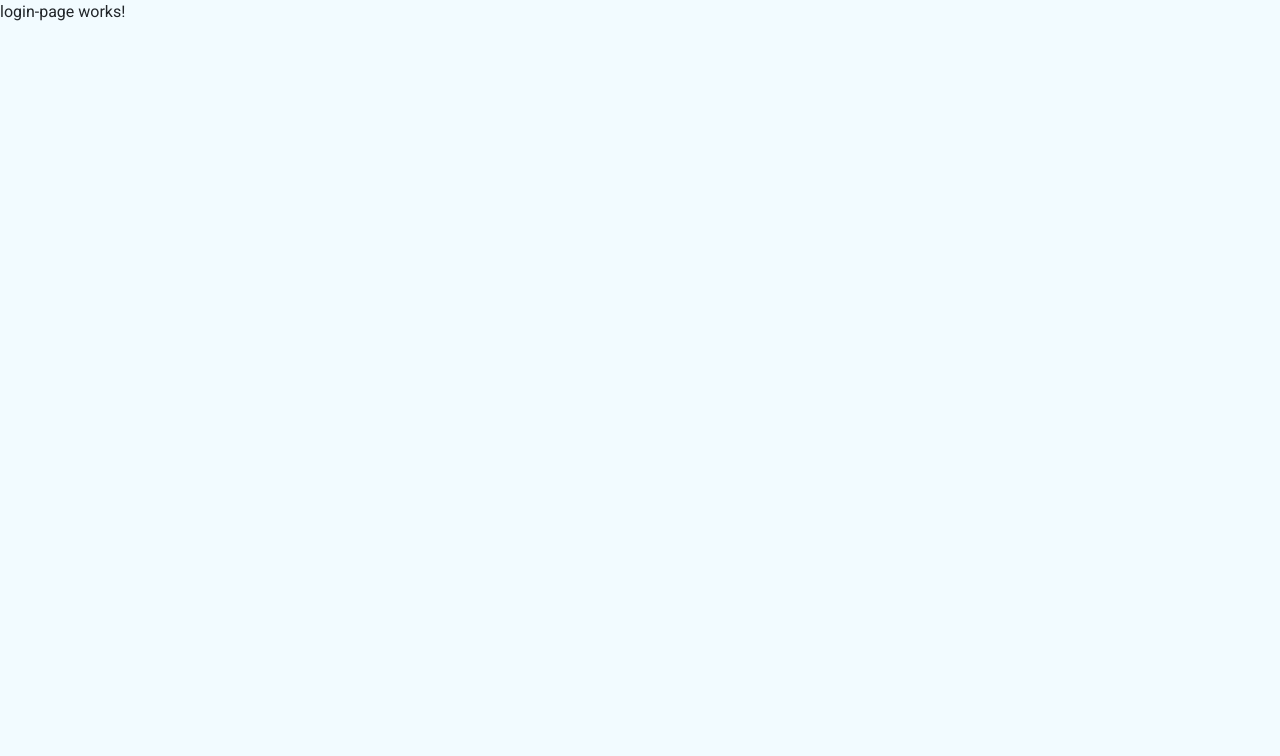
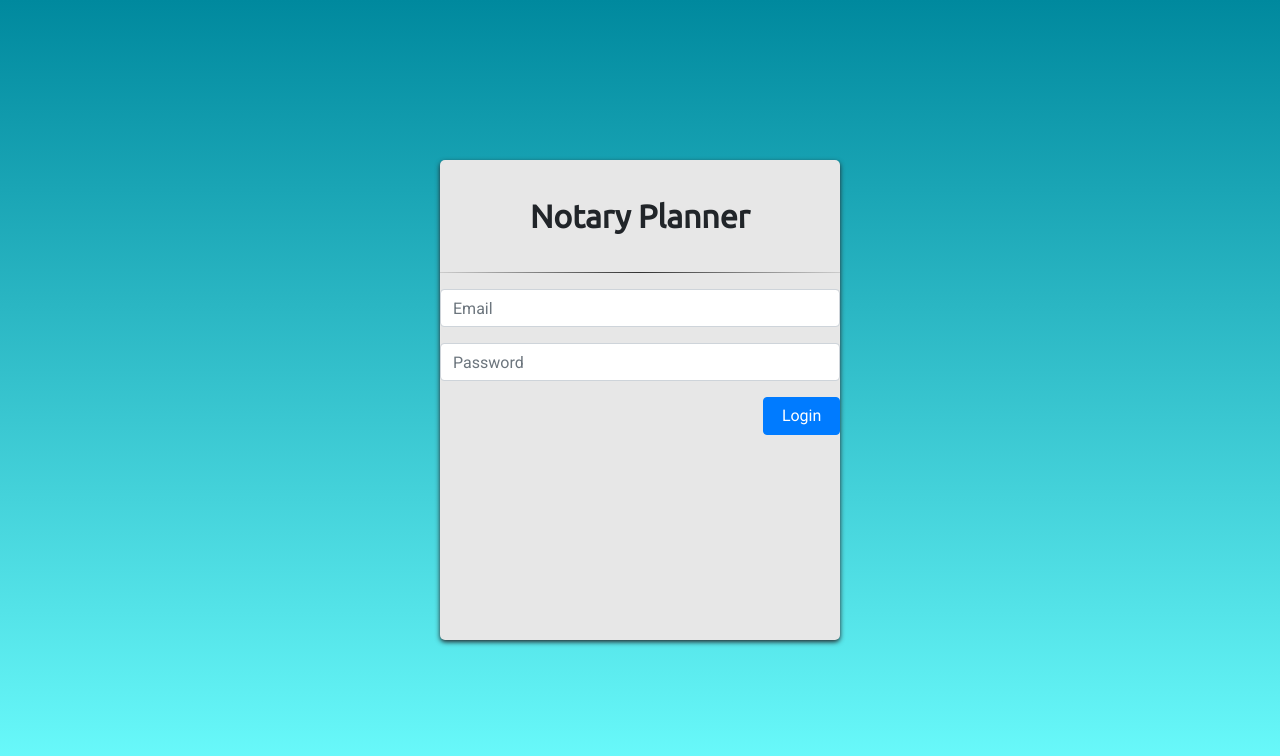
Before and after one commit to AudioHouse/Notary-Tracker, an Angular app in the folder frontend/: page /login in a window 1280 px wide. Shown: the top 756 px of the page. Built offline with nearby package versions, Linux system fonts and the light colour scheme.

Commit message:
Add structure for login page

```diff
--- a/frontend/src/app/main/components/main-navbar/main-navbar.component.scss
+++ b/frontend/src/app/main/components/main-navbar/main-navbar.component.scss
@@ -12,6 +12,7 @@ header {
     box-shadow: 0px 1px 8px;
 
     p {
+        transition: all 0.5s ease;
         color: white;
         text-decoration: none;
         background-color: $primary-dark;
@@ -21,6 +22,10 @@ header {
         text-align: center;
         padding-top: 1rem;
         font-size: 1.3em;
+
+        &:hover {
+            width: 16rem;
+        }
     }
 
     nav {
--- a/frontend/src/app/main/login-page/login-page.component.html
+++ b/frontend/src/app/main/login-page/login-page.component.html
@@ -1 +1,25 @@
-<p>login-page works!</p>
+<div class="background-color">
+    <div class="horizontal-align">
+        <div class="vertical-align">
+            <div class="login-header">
+                <p>Notary Planner</p>
+                <hr>
+            </div>
+            <div class="login-form-container">
+                <form>
+                    <div class="form-group">
+                        <input id="email" type="text" class="form-control" placeholder="Email" name="email" required>
+                      </div>
+                      <div class="form-group">
+                        <input id="password" type="password" class="form-control" placeholder="Password" name="password" required>
+                      </div>
+                      <div style="text-align: end;">
+                        <button class="btn btn-primary" type="submit" style="width: 6vw">
+                          <div>Login</div>
+                        </button>
+                      </div>
+                </form>
+            </div>
+        </div>
+    </div>
+</div>
--- a/frontend/src/app/main/login-page/login-page.component.scss
+++ b/frontend/src/app/main/login-page/login-page.component.scss
@@ -0,0 +1,46 @@
+@import '../../../styles.scss';
+
+.background-color {
+    height: 100vh;
+    width: 100vw;
+    background: linear-gradient(#00899e, $primary-light);
+}
+
+.horizontal-align {
+    margin: auto;
+    width: 50%;
+    height: 100vh;
+    padding: 10px;
+
+    display: flex;
+    justify-content: center;
+    align-items: center;
+
+    .vertical-align {
+        width: 25em;
+        min-width: 20em;
+        height: 30em;
+        min-height: 25em;
+        background-color: #e7e7e7;
+        border-radius: 5px;
+        box-shadow: 0px 2px 5px;
+
+        .login-header {
+            p {
+                font-family: 'Ubuntu', 'sans-serif';
+                padding-top: 1em;
+                padding-bottom: 0.5em;
+                font-size: 2em;
+                font-weight: bold;
+                text-align: center;
+            }
+
+            hr {
+                border: 0;
+                height: 1px;
+                background: #333;
+                background-image: linear-gradient(to right, #ccc, #333, #ccc);
+            }
+        }
+    }
+}
--- a/frontend/src/styles.scss
+++ b/frontend/src/styles.scss
@@ -4,6 +4,8 @@
 @import '~bootstrap/scss/bootstrap';
 
 @import url('https://fonts.googleapis.com/css2?family=Roboto&display=swap');
+@import url('https://fonts.googleapis.com/css2?family=Nunito&display=swap');
+@import url('https://fonts.googleapis.com/css2?family=Ubuntu&display=swap');
 
 $primary: #00e5ff;
 $primary-light: #6effff;
```
